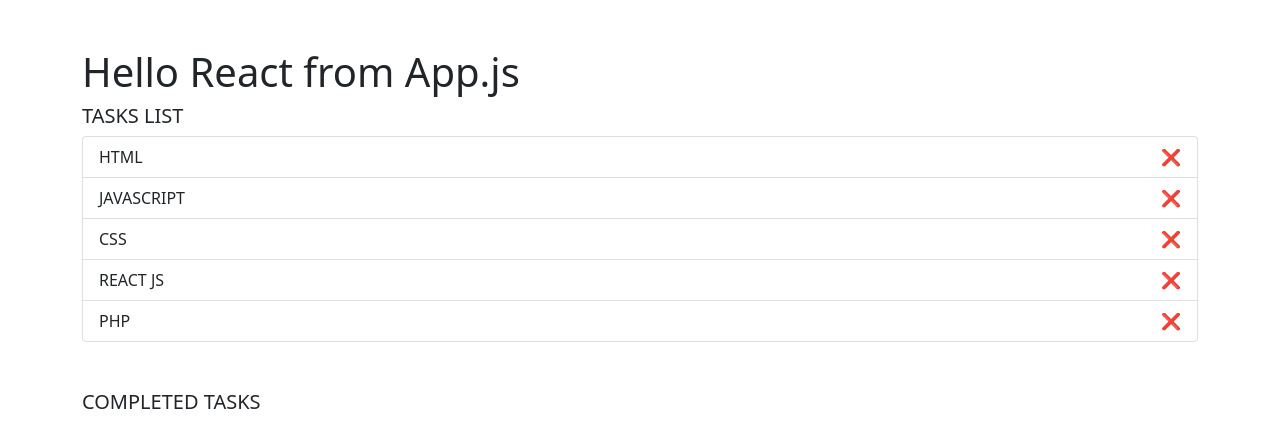
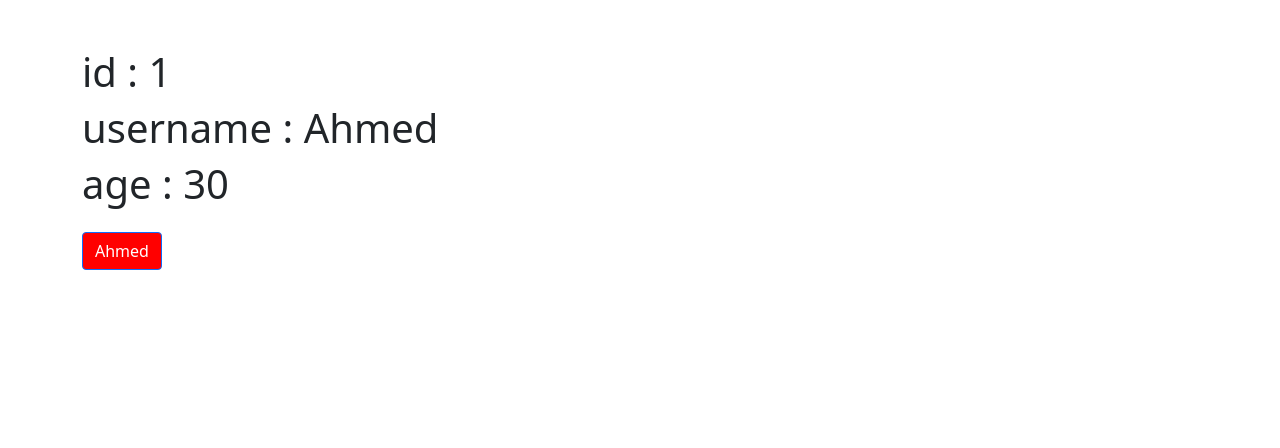
Before and after one commit to abdrr97/reactjs-course, a React (Create React App) app: page / in a window 1280 px wide. Shown: the top 448 px of the page. Built offline with nearby package versions, Linux system fonts and the light colour scheme.

Commit message:
fixing and changing some things

```diff
--- a/src/App.js
+++ b/src/App.js
@@ -1,12 +1,50 @@
-import React from 'react'
-import TaskList from './components-c/functions/task/TaskList'
+import React, { useState } from 'react'
 
-function App() {
+// const { useState } = React
+
+const App = () => {
+  // const [title, setTitle] = useState('Hello World')
+  // const [loading, setLoading] = useState(true)
+  const [user, setUser] = useState({
+    id: 1,
+    username: 'Ahmed',
+    age: 30,
+  })
+
+  const handleClick = () => {
+    if (user.username === 'Ahmed') {
+      setUser({
+        ...user,
+        username: 'Amine',
+        age: 50,
+      })
+    } else {
+      setUser({
+        ...user,
+        username: 'Ahmed',
+        age: 25,
+      })
+    }
+  }
+
   return (
-    <main className='container my-5 '>
-      <h1 className='display-6'>Hello React from App.js</h1>
-
-      <TaskList />
+    <main className='container my-5'>
+      <h1 className='fw-light'>
+        <strong>id</strong> : {user.id}
+      </h1>
+      <h1 className='fw-light'>
+        <strong>username</strong> : {user.username}
+      </h1>
+      <h1 className='fw-light'>
+        <strong>age</strong> : {user.age}
+      </h1>
+      <button
+        style={{ backgroundColor: user.username === 'Amine' ? 'green' : 'red' }}
+        className='btn btn-primary my-3 '
+        onClick={handleClick}
+      >
+        {user.username}
+      </button>
     </main>
   )
 }
```
